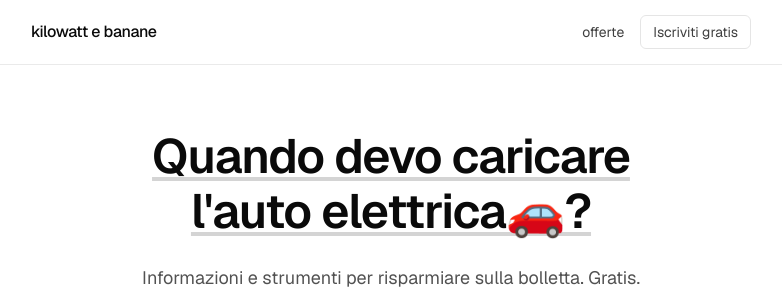
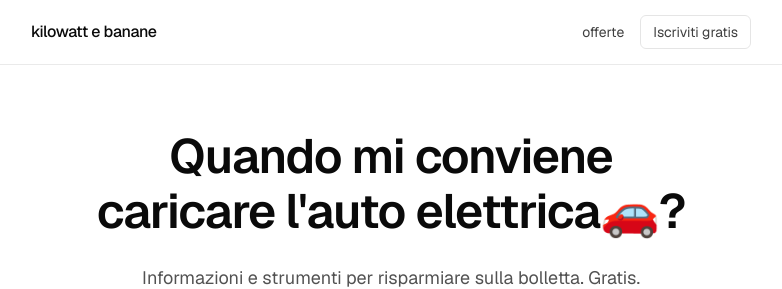
Before and after one commit to Poldin/kilowattebanane, a Next.js app: page / in a window 1280 px wide. Shown: the top 289 px of the page, without its empty margins (249-1031 px from the left). Built offline with nearby package versions, Linux system fonts and the light colour scheme; no server answers; the database is empty.

Commit message:
Update RotatingAction component with improved user prompts for energy-related tasks. Enhanced clarity in action phrases for better user engagement.

```diff
--- a/components/RotatingAction.tsx
+++ b/components/RotatingAction.tsx
@@ -5,11 +5,11 @@ import { useTypewriter } from "@/lib/use-typewriter";
 
 const ACTIONS = [
   "Quanto costa l'energia elettrica 💡 oggi?",
-  "Quando devo attaccare la lavatrice🧼?",
-  "Quando devo caricare l'auto elettrica🚗?",
+  "Quando è meglio attaccare la lavatrice🧼?",
+  "Quando mi conviene caricare l'auto elettrica🚗?",
   "Quando devo lanciare la lavastoviglie🍽️?",
-  "Quando devo stirare i vestiti👚?",
-  "Quando devo consumare il meno possibile💰?",
+  "Quando dovrei stirare i vestiti👚?",
+  "Quando dovrei consumare meno energia per risparmiare💰?",
 ] as const;
 
 const LONGEST_ACTION = ACTIONS.reduce((longest, action) =>
@@ -30,7 +30,7 @@ export function RotatingAction() {
         {LONGEST_ACTION}
       </span>
       <span
-        className="col-start-1 row-start-1 w-full text-balance underline decoration-neutral-300 underline-offset-4 dark:decoration-neutral-600"
+        className="col-start-1 row-start-1 w-full text-balance"
         aria-live="polite"
       >
         {typed}
```
